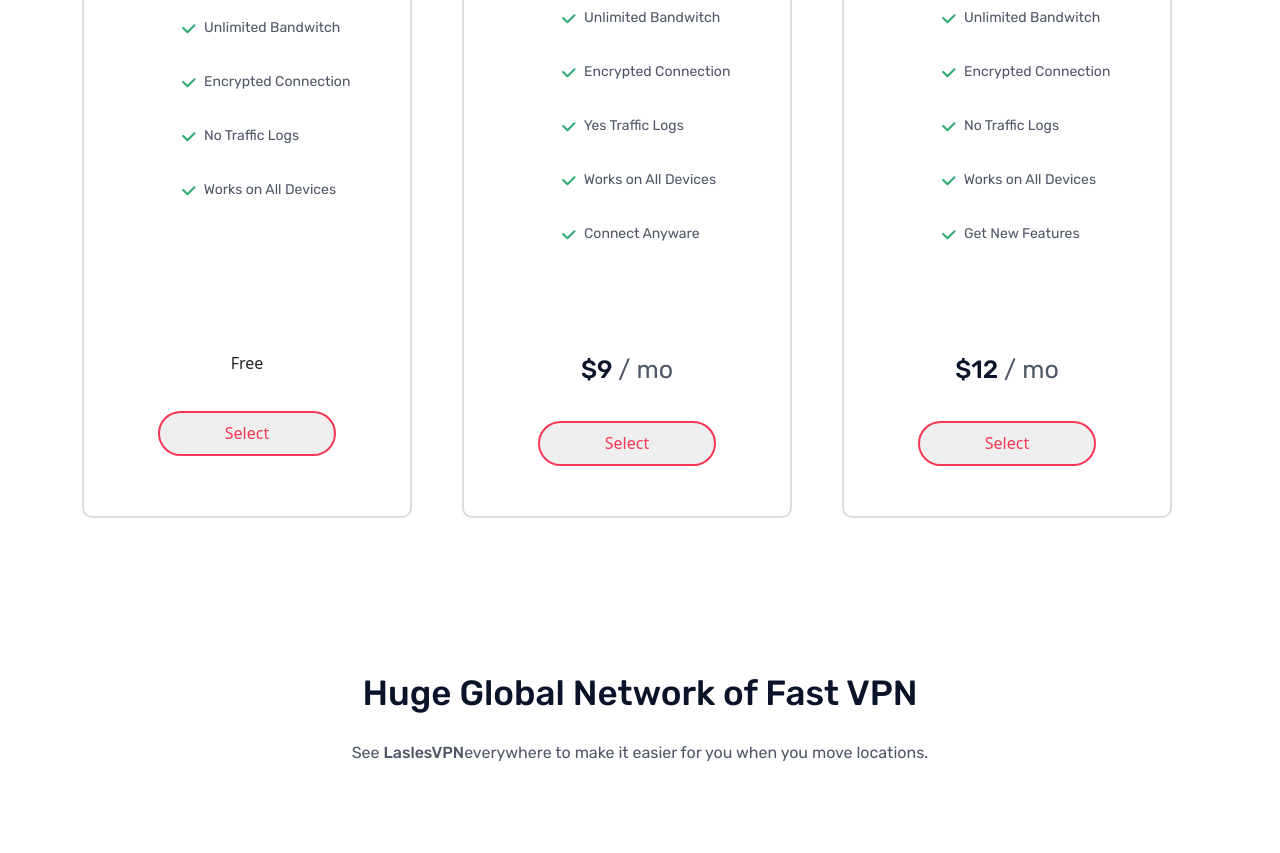
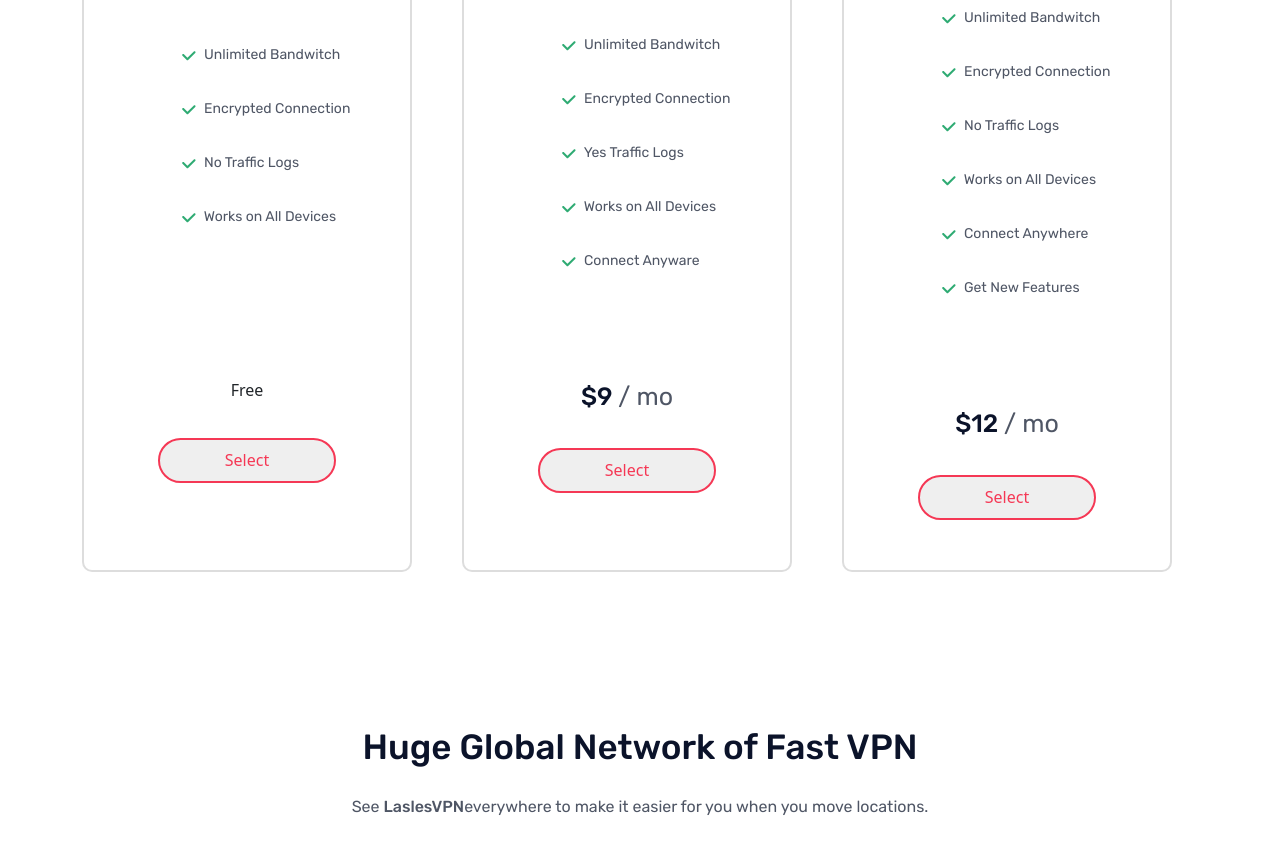
Before and after one commit to mohitgoyat525/VPN, a plain HTML site: page index.html in a window 1280 px wide. Shown: the part 2007-2860 px from the top of the page. Drawn offline with nearby package versions, Linux system fonts and the light colour scheme.

```diff
--- a/index.html
+++ b/index.html
@@ -298,6 +298,14 @@
                   </svg>
                   Works on All Devices
                 </li>
+                                <li class="offers text-decoration-none mt-4"><svg width="25" height="25" viewBox="0 0 25 25" fill="none"
+                    xmlns="http://www.w3.org/2000/svg">
+                    <path
+                      d="M11.4491 17.2802C11.3179 17.2805 11.1878 17.2548 11.0665 17.2047C10.9452 17.1546 10.8349 17.081 10.7421 16.9882L6.50012 12.7452C6.40455 12.653 6.32829 12.5427 6.2758 12.4208C6.2233 12.2988 6.19563 12.1676 6.19438 12.0348C6.19313 11.902 6.21834 11.7703 6.26854 11.6474C6.31873 11.5245 6.3929 11.4128 6.48673 11.3188C6.58055 11.2249 6.69215 11.1505 6.81501 11.1002C6.93787 11.0498 7.06953 11.0244 7.20231 11.0254C7.33509 11.0265 7.46633 11.054 7.58837 11.1063C7.71041 11.1586 7.82081 11.2347 7.91312 11.3302L11.4481 14.8652L17.8131 8.50219C18.0006 8.31455 18.255 8.20908 18.5203 8.20898C18.7855 8.20889 19.04 8.31418 19.2276 8.50169C19.4153 8.6892 19.5207 8.94356 19.5208 9.20883C19.5209 9.4741 19.4156 9.72855 19.2281 9.91619L12.1561 16.9882C12.0633 17.081 11.9531 17.1546 11.8317 17.2047C11.7104 17.2548 11.5804 17.2805 11.4491 17.2802Z"
+                      fill="#2FAB73" />
+                  </svg>
+                  Connect Anywhere
+                </li>
                 <li class="offers text-decoration-none mt-4"><svg width="25" height="25" viewBox="0 0 25 25" fill="none"
                     xmlns="http://www.w3.org/2000/svg">
                     <path
@@ -314,7 +322,7 @@
         </div>
       </div>
     </section>
-    <!-- -----------------------------sec-3-------------------------- -->
+  <!-------------------------------sec-3---------------------------->
     <section class="sec-3">
       <div class="container">
         <h3 class="text-center   global">Huge Global Network of Fast VPN</h3>
```
